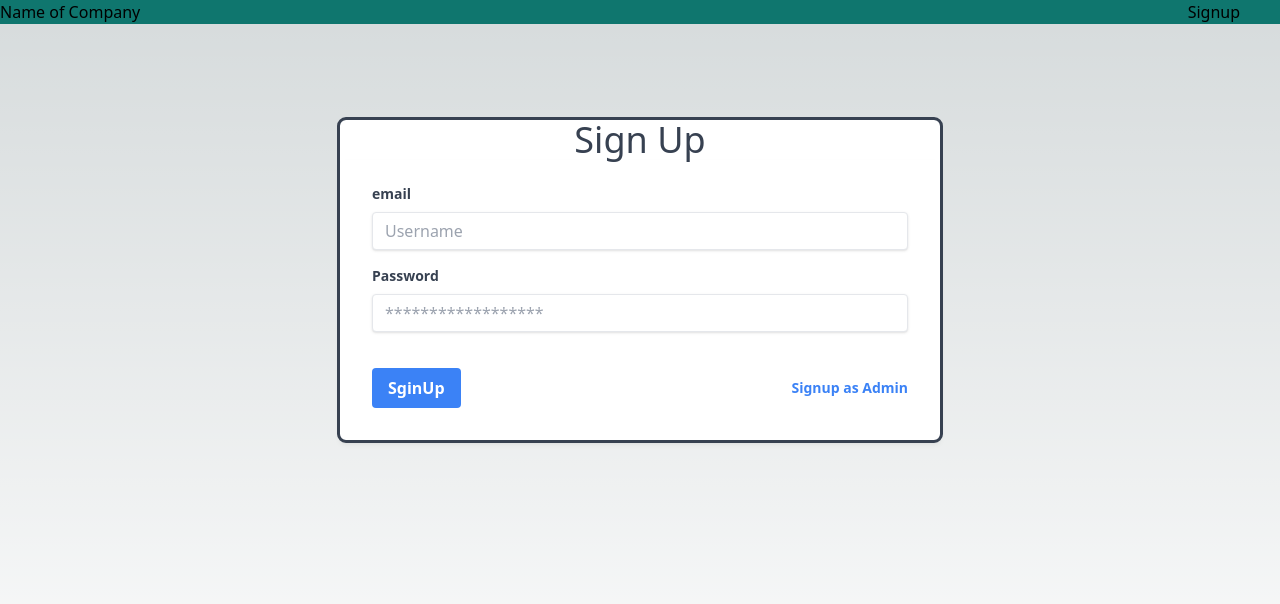
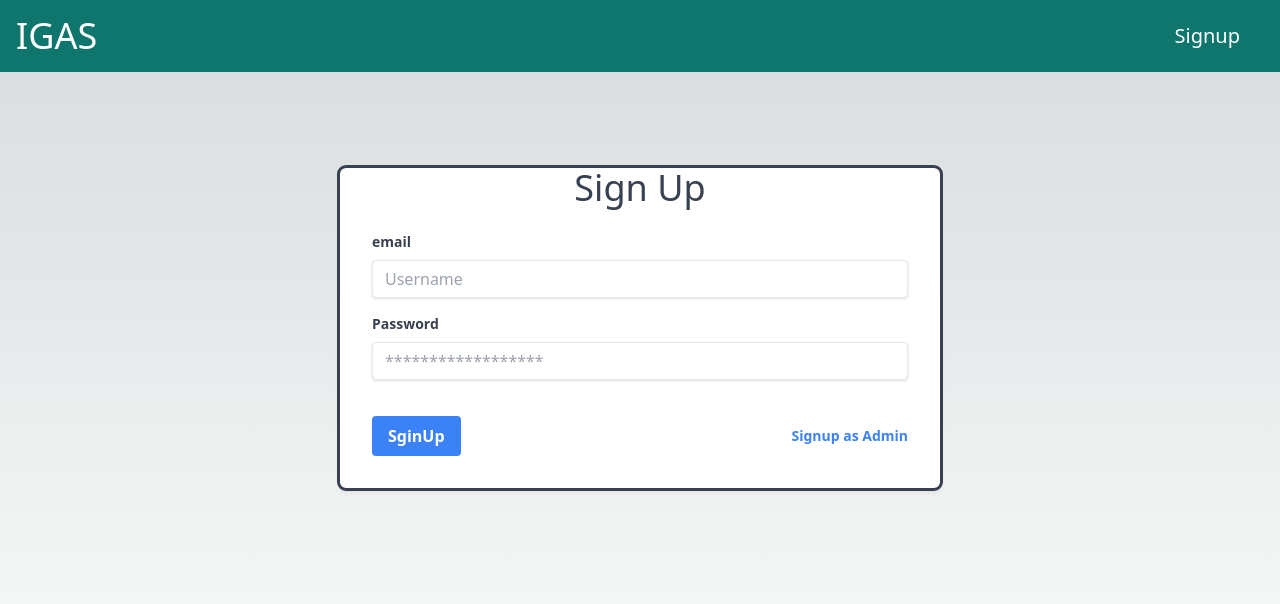
Before and after one commit to xanax02/bee-ete, a Next.js app: page /signup in a window 1280 px wide. Shown: the top 604 px of the page. Built offline with nearby package versions, Linux system fonts and the light colour scheme.

Commit message:
signup-app-wide-state

```diff
--- a/components/Login.js
+++ b/components/Login.js
@@ -1,7 +1,7 @@
 import { useRouter } from 'next/router';
 import { useState, useRef, useEffect, useDebugValue } from 'react'
 import { useSelector, useDispatch } from 'react-redux';
-import { authActions } from '@/store';
+import { authActions, userActions } from '@/store';
 
 const Login = () => {
 
@@ -36,6 +36,14 @@ const Login = () => {
         if(data.message === "successful login")
         {
             dispatch(authActions.login());
+            if(isAdmin)
+            {
+                dispatch(userActions.admin())
+            }
+            else
+            {
+                dispatch(userActions.user());
+            }
             router.replace('/')
             // console.log(auth)
         }
--- a/components/Navigation.js
+++ b/components/Navigation.js
@@ -7,13 +7,17 @@ import { useRouter } from 'next/router';
 const Navigation = () => {
 
   const router = useRouter();
-  const auth = useSelector((state) => state.isLogged);
+  const auth = useSelector((state) => state.authReducer.isLogged);
+  const isAdmin = useSelector((state) => state.userReducer.isAdmin)
   const dispatch = useDispatch();
 
   const logoutHandler = () => {
     dispatch(authActions.logout());
     router.replace('/signin');
   }
+
+  console.log('user');
+  console.log(isAdmin);
 
   const [signupBut, setSignupBut] = useState(true);
   console.log("navigation");
@@ -24,15 +28,16 @@ const Navigation = () => {
   }
 
   return (
-    <div className='flex justify-between bg-teal-700'>
+    <div className='flex justify-between bg-teal-700 items-center'>
         <div>
-            <h1>Name of Company</h1>
+            <Link href='/'><h1 className='text-white text-4xl m-4'>IGAS</h1></Link>
         </div>
         <div className='flex justify-between px-10'>
-            {auth && <h1 className='mx-10'>Booking</h1>}
-            {auth && <button onClick={logoutHandler}>Logout</button>}
-            {!auth && signupBut && <Link href='/signup'><button onClick={clickHandler}>Signup</button></Link>}
-            {!auth && !signupBut && <Link href='/signin'><button onClick={clickHandler}>Signin</button></Link>}
+            {auth && !isAdmin && <Link href='/bookings'><button className='mx-10 text-white text-xl'>Booking</button></Link>}
+            {auth && isAdmin && <Link href='/dashboard'><button className='mx-10 text-white text-xl'>Dashboard</button></Link>}
+            {auth && <button className='text-white text-xl' onClick={logoutHandler}>Logout</button>}
+            {!auth && signupBut && <Link href='/signup'><button className='text-white text-xl' onClick={clickHandler}>Signup</button></Link>}
+            {!auth && !signupBut && <Link href='/signin'><button className='text-white text-xl' onClick={clickHandler}>Signin</button></Link>}
         </div>
     </div>
   )
--- a/components/Signup.js
+++ b/components/Signup.js
@@ -1,5 +1,7 @@
 import { useRouter } from 'next/router';
 import { useState, useRef } from 'react'
+import { useSelector, useDispatch } from 'react-redux';
+import { userActions, authActions } from '@/store';
 
 const Signup = () => {
 
@@ -8,6 +10,7 @@ const Signup = () => {
     const password = useRef();
 
     const router = useRouter();
+    const dispatch = useDispatch();
 
     const submitHandler = async (event) => {
         event.preventDefault();
@@ -29,7 +32,18 @@ const Signup = () => {
         // console.log(details);
         if(data)
         {
-            router.replace("/");
+            if(isAdmin)
+            {
+                dispatch(userActions.admin());
+                dispatch(authActions.login());
+                router.replace('/');
+            }
+            else
+            {
+                dispatch(userActions.user());
+                dispatch(authActions.login());
+                router.replace('/');
+            }
         }
     }
 
--- a/pages/index.js
+++ b/pages/index.js
@@ -15,7 +15,7 @@ export default function Home() {
   const router = useRouter();
   const [isLogged, setIsLogged] = useState(false);
 
-  const auth = useSelector((state) => state.isLogged);
+  const auth = useSelector((state) => state.authReducer.isLogged);
 
   useEffect(() => {
     if(!auth)
--- a/store/index.js
+++ b/store/index.js
@@ -13,10 +13,24 @@ const authSlice = createSlice({
     }
 })
 
+const userSlice = createSlice({
+    name: 'user',
+    initialState: {isAdmin: false},
+    reducers: {
+        admin(state) {
+            state.isAdmin = true
+        },
+        user(state) {
+            state.isAdmin = false
+        }
+    }
+})
+
 const store = configureStore({
-    reducer: authSlice.reducer
+    reducer: {authReducer: authSlice.reducer, userReducer: userSlice.reducer}
 });
 
 export const authActions = authSlice.actions;
+export const userActions = userSlice.actions;
 
 export default store;
```
